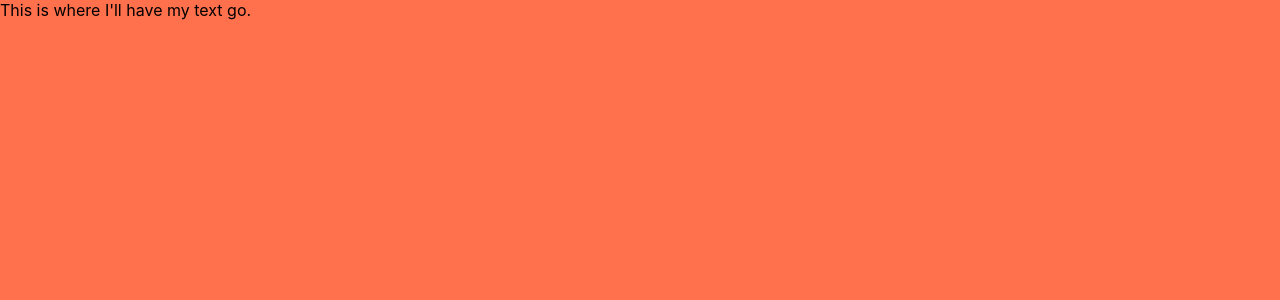
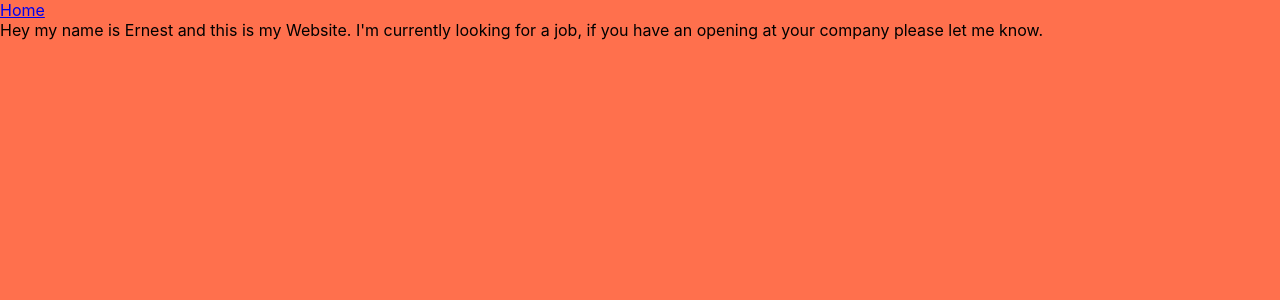
Before and after one commit to ernestviola/interactive-website, a React (Create React App) app: page / in a window 1280 px wide. Shown: the top 300 px of the page. Built offline with nearby package versions, Linux system fonts and the light colour scheme.

Commit message:
Adding the text-box

```diff
--- a/src/App.js
+++ b/src/App.js
@@ -1,11 +1,13 @@
 import React, { Component } from 'react';
 import './App.css';
+import CustomNavbar from './components/CustomNavbar'
 import Routes from './Routes';
 
 class App extends Component {
   render() {
     return (
       <div className="App">
+      <CustomNavbar />
       <Routes />
       </div>
     );
--- a/src/Routes.js
+++ b/src/Routes.js
@@ -1,8 +1,10 @@
 import React from 'react';
 import { Route, Switch} from 'react-router-dom';
 import Home from './containers/Home';
+import NotFound from './containers/NotFound';
 
 export default () =>
  <Switch>
      <Route path="/" exact component={Home} />
+     <Route component={NotFound} />
  </Switch>
--- a/src/components/CustomNavbar.js
+++ b/src/components/CustomNavbar.js
@@ -1,11 +1,12 @@
 import React, { Component } from 'react';
+import {NavLink} from 'react-router-dom';
 
 class CustomNavbar extends Component {
     render() {
         return (
-            <nav>
-
-            </nav>
+            <div>
+                <NavLink exact to="/">Home</NavLink>
+            </div>
         );
     }
 }
--- a/src/containers/Home.js
+++ b/src/containers/Home.js
@@ -4,8 +4,11 @@ class Home extends Component {
     render() {
         return (
             <div className="Home">
-                <div>
-                    This is where I'll have my text go.
+                <div className="">
+                <div className="text-box"></div>
+                    Hey my name is Ernest and this is my Website.
+                    I'm currently looking for a job, if you have an opening at your company please let me know.
+
                 </div>
 
             </div>
--- /dev/null
+++ b/src/containers/NotFound.js
@@ -0,0 +1,13 @@
+import React, { Component } from 'react';
+
+class NotFound extends Component {
+    render() {
+        return (
+            <div>
+                <h1>404, Page not found :(</h1>
+            </div>
+        );
+    }
+}
+
+export default NotFound;
```
Also changed, not shown: src/containers/Home.css (added).
